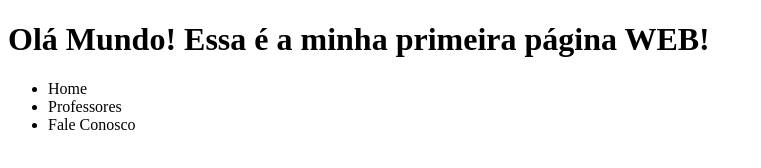
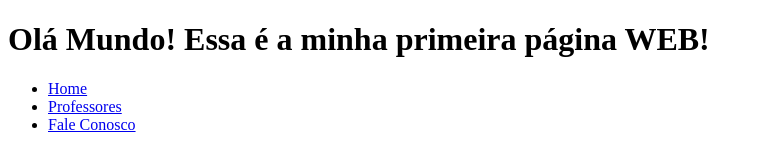
Before and after one commit to CalimanCaio/HTMLDevaria, a plain HTML site: page index.html in a window 1280 px wide. Shown: the whole page, without its empty margins (0-761 px from the left). Drawn offline with Linux system fonts and the light colour scheme.

Commit message:
link pro header

```diff
--- a/index.html
+++ b/index.html
@@ -11,9 +11,9 @@
         <h1>Olá Mundo! Essa é a minha primeira página WEB!</h1>
         <nav>
             <ul>
-                <li>Home</li>
-                <li>Professores</li>
-                <li>Fale Conosco</li>
+                <li><a href="index.html">Home</a></li>
+                <li><a href="professores.html">Professores</a></li>
+                <li><a href="conosco.html">Fale Conosco</a></li>
             </ul>
         </nav>
     </header>
```
